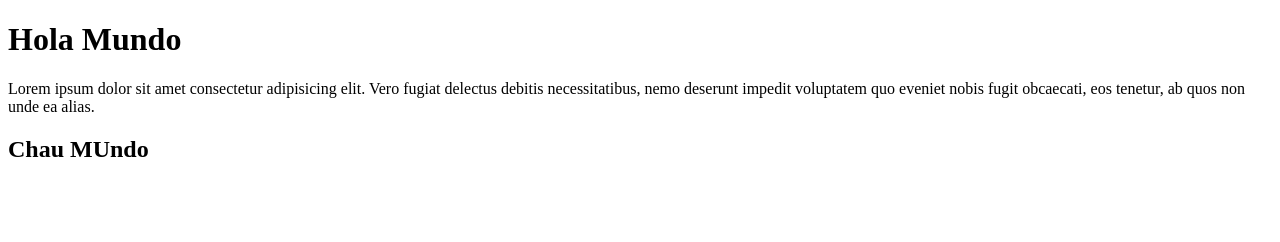
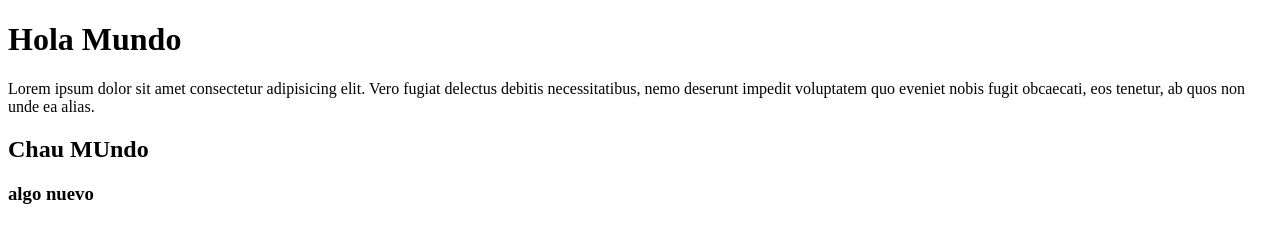
Before and after one commit to Torreblancamd/tercer_repo, a plain HTML site: page index.html in a window 1280 px wide. Drawn offline with Linux system fonts and the light colour scheme.

Commit message:
Cuarto cambio

```diff
--- a/index.html
+++ b/index.html
@@ -12,5 +12,6 @@
          amet consectetur adipisicing elit. Vero fugiat delectus debitis necessitatibus, nemo deserunt impedit voluptatem quo eveniet nobis fugit obcaecati, eos tenetur, ab quos non unde ea alias.</p>
 
     <h2>Chau MUndo</h2>
+    <h3>algo nuevo</h3>
         </body>
 </html>
```
